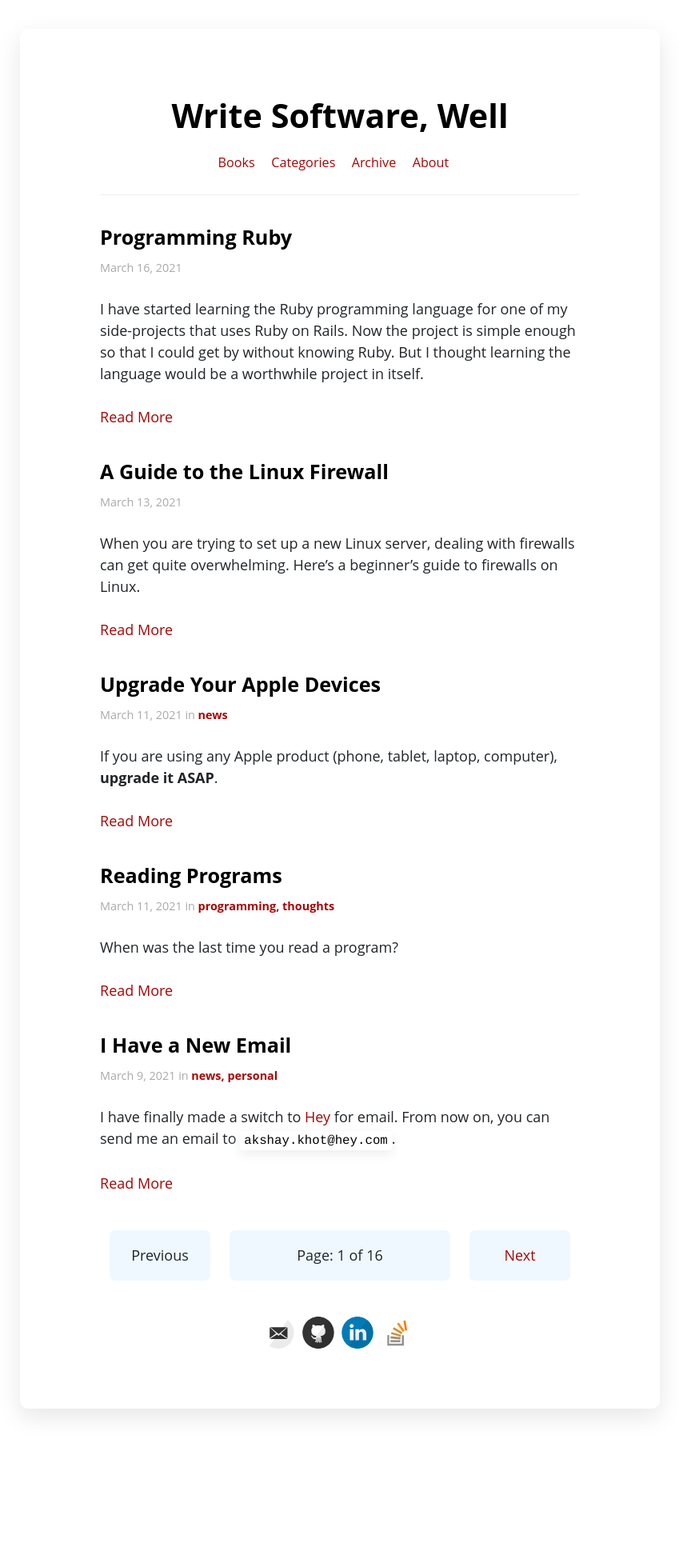
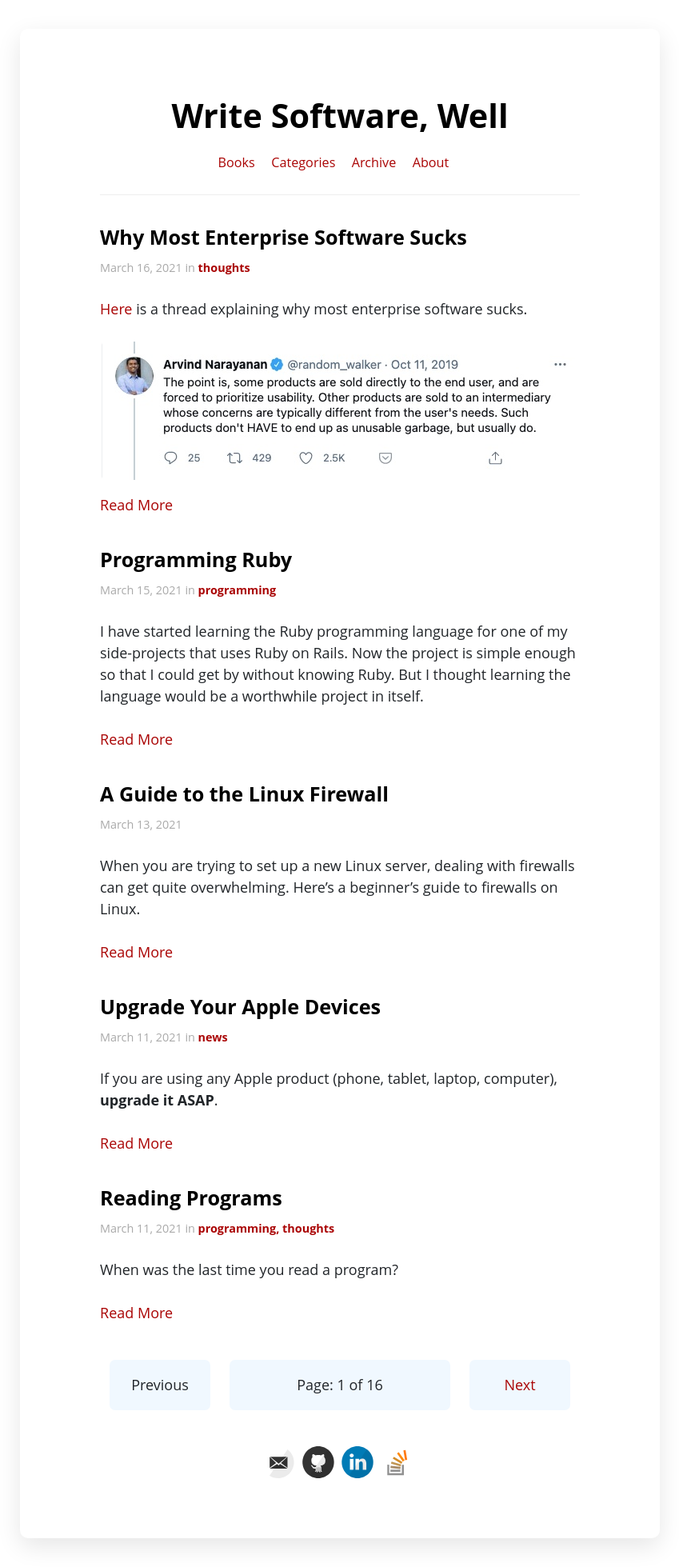
Before and after one commit to akshayKhot/akshayKhot.github.io, a Jekyll site: the page built from index.html, in a window 1280 px wide. Shown: the whole page at 80% size, without its empty margins (215-1064 px from the left). Built offline with Jekyll 4.4.1, drawn with Linux system fonts in a browser that asks for light colours; the list of posts is cut into pages by our own code; before the commit the page ends 1797 px from its top, so only the background shows below that.

Commit message:
enterprise

```diff
--- a/_posts/2021-3-16-programming-ruby.md
+++ b/_posts/2021-3-15-programming-ruby.md
@@ -1,6 +1,7 @@
 ---
 layout: post
 title: Programming Ruby
+tags: programming
 ---
 
 I have started learning the Ruby programming language for one of my side-projects that uses Ruby on Rails. Now the project is simple enough so that I could get by without knowing Ruby. But I thought learning the language would be a worthwhile project in itself.
--- /dev/null
+++ b/_posts/2021-3-16-why-most-enterprise-software-sucks.md
@@ -0,0 +1,15 @@
+---
+layout: post
+title: Why Most Enterprise Software Sucks
+tags: thoughts
+excerpt_separator: ---
+---
+
+[Here](https://twitter.com/random_walker/status/1182636525487562752) is a thread explaining why most enterprise software sucks.
+
+<div class="random centered">
+  <a target="_blank" href="https://twitter.com/random_walker/status/1182636525487562752">
+    <img src="/images/random/enterprise.jpg" alt="Why Enterprise Software Sucks">
+  </a>
+</div>
+---
```
Also changed, not shown: _drafts/enterprise.md (deleted, +0 -6 lines), images/random/enterprise.jpg (added).
